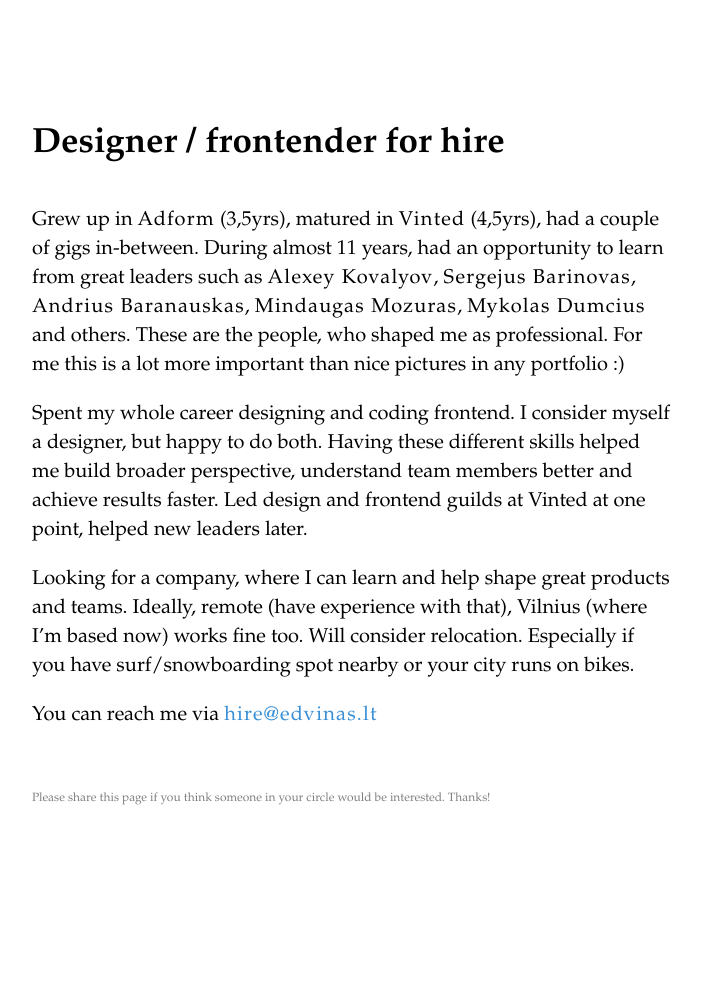
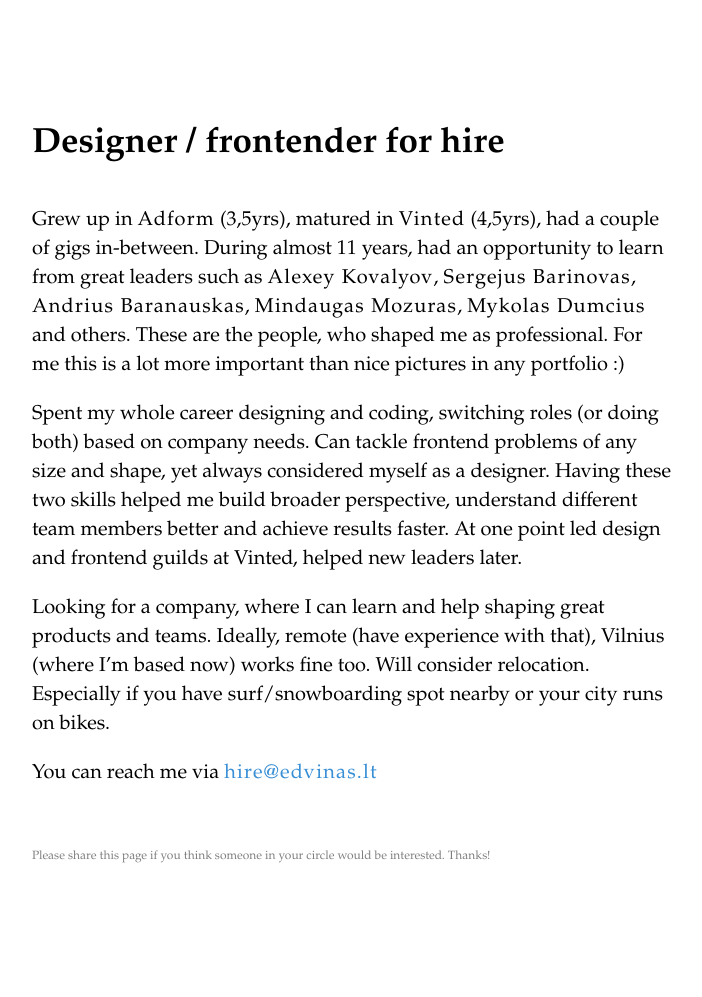
Before and after one commit to arzatskis/arzatskis.github.io, a Jekyll site: the page built from hire-me.md, in a window 1280 px wide. Shown: the whole page, without its empty margins (288-990 px from the left). Built offline with Jekyll 4.4.1, drawn with Linux system fonts in a browser that asks for light colours; before the commit the page ends 939 px from its top, so only the background shows below that.

Commit message:
Update copy

```diff
--- a/hire-me.md
+++ b/hire-me.md
@@ -8,11 +8,23 @@
 
 ### Designer / frontender for&nbsp;hire
 
-Grew up in [Adform](https://adform.com) (3,5yrs), matured in [Vinted](https://vinted.com) (4,5yrs), had a couple of gigs in-between. During almost 11 years, had an opportunity to learn from great leaders such as [Alexey Kovalyov](https://www.linkedin.com/in/aleksejkovaliov/), [Sergejus Barinovas](https://www.linkedin.com/in/sergejus/), [Andrius Baranauskas](https://www.linkedin.com/in/andriusbaranauskas/), [Mindaugas Mozuras](https://www.linkedin.com/in/mindaugasmozuras/), [Mykolas Dumcius](https://www.linkedin.com/in/mykolasdumcius/) and others. These are the people, who shaped me as professional. For me this is a lot more important than nice pictures in any portfolio :)
+Grew up in [Adform](https://adform.com) (3,5yrs), matured in [Vinted](https://vinted.com) (4,5yrs),
+had a couple of gigs in-between. During almost 11 years, had an opportunity to learn from great leaders such as
+[Alexey Kovalyov](https://www.linkedin.com/in/aleksejkovaliov/),
+[Sergejus Barinovas](https://www.linkedin.com/in/sergejus/),
+[Andrius Baranauskas](https://www.linkedin.com/in/andriusbaranauskas/),
+[Mindaugas Mozuras](https://www.linkedin.com/in/mindaugasmozuras/),
+[Mykolas Dumcius](https://www.linkedin.com/in/mykolasdumcius/) and others. These are the people,
+who shaped me as professional. For me this is a lot more important than nice pictures in any portfolio :)
 
-Spent my whole career designing and coding frontend. I consider myself a designer, but happy to do both. Having these different skills helped me build broader perspective, understand team members better and achieve results faster. Led design and frontend guilds at Vinted at one point, helped new leaders later.
+Spent my whole career designing and coding, switching roles (or doing both) based on company needs.
+Can tackle frontend problems of any size and shape, yet always considered myself as a designer.
+Having these two skills helped me build broader perspective, understand different team members better
+and achieve results faster. At one point led design and frontend guilds at Vinted, helped new leaders later.
 
-Looking for a company, where I can learn and help shape great products and teams. Ideally, remote (have experience with that), Vilnius (where I'm based now) works fine too. Will consider relocation. Especially if you have surf/snowboarding spot nearby or your city runs on bikes.
+Looking for a company, where I can learn and help shaping great products and teams.
+Ideally, remote (have experience with that), Vilnius (where I'm based now) works fine too.
+Will consider relocation. Especially if you have surf/snowboarding spot nearby or your city runs on bikes.
 
 You can reach me via <a href="mailto:hire@edvinas.lt" class="is-highlighted">hire@edvinas.lt</a>
 
```
